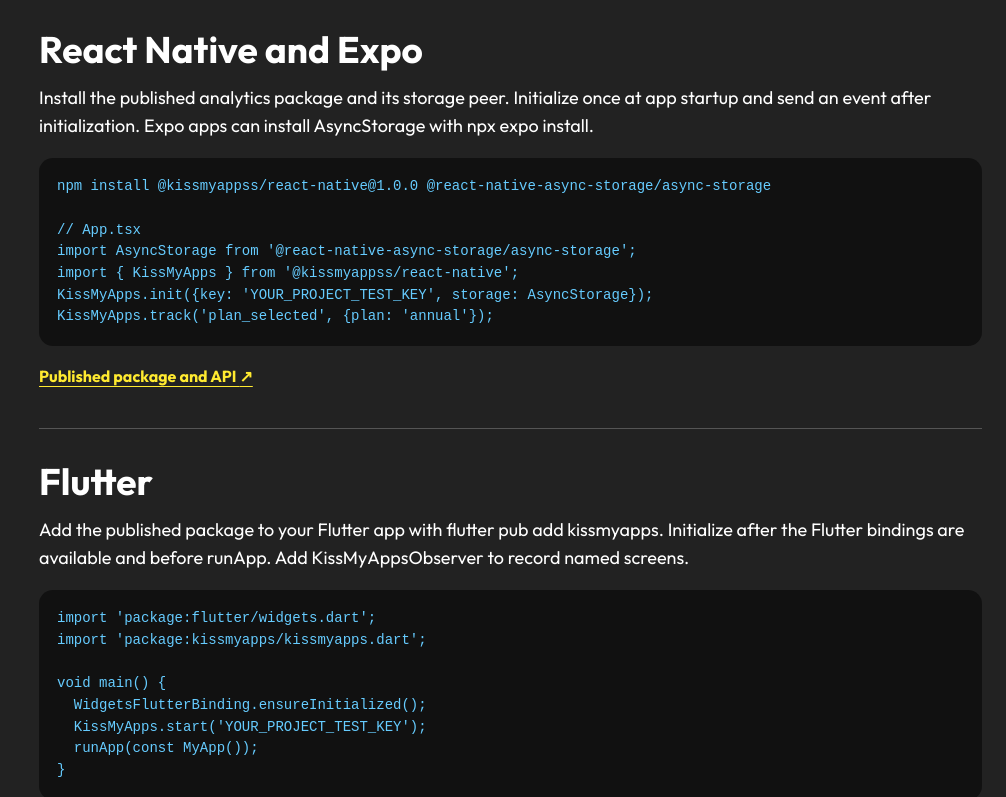
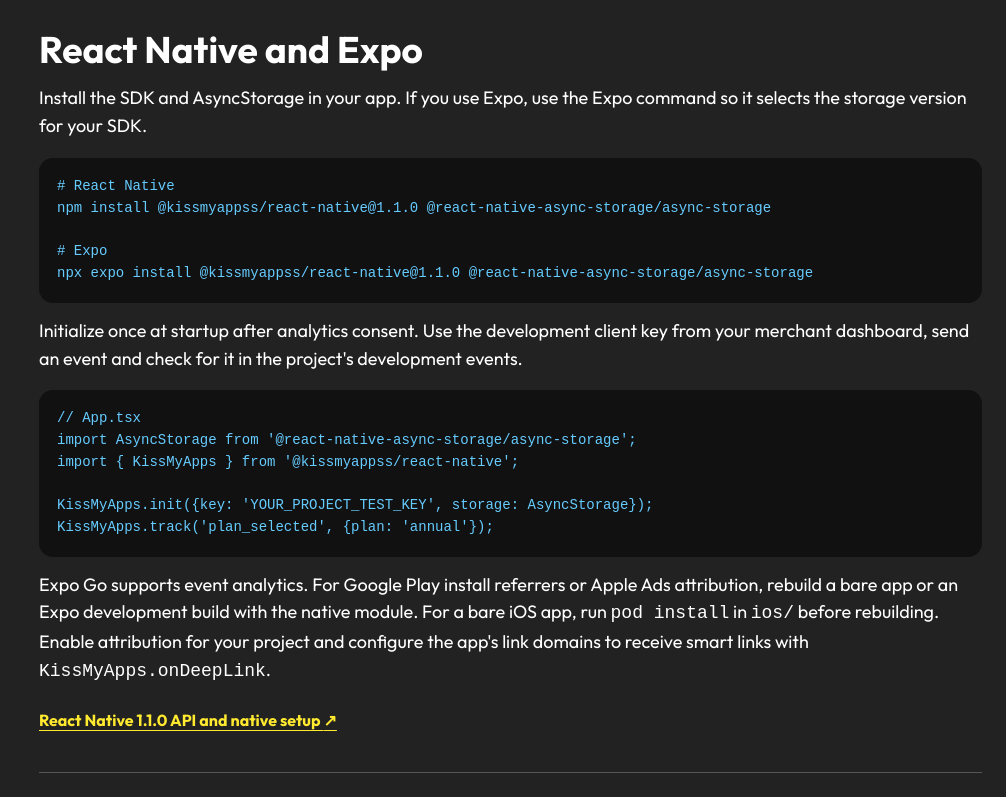
Before and after one commit to onorhime/portfolio, a plain HTML site: page integrations.html in a window 1280 px wide. Shown: the part 1277-2074 px from the top of the page, without its empty margins (274-1280 px from the left). Drawn offline with Linux system fonts and the light colour scheme.

Commit message:
Document the published React Native 1.1.0 integration

```diff
--- a/integrations.html
+++ b/integrations.html
@@ -178,24 +178,37 @@
           <section id="react-native" class="integration-guide">
             <h2>React Native and Expo</h2>
             <p>
-              Install the published analytics package and its storage peer.
-              Initialize once at app startup and send an event after
-              initialization. Expo apps can install AsyncStorage with npx expo
-              install.
+              Install the SDK and AsyncStorage in your app. If you use Expo, use
+              the Expo command so it selects the storage version for your SDK.
             </p>
-            <pre
-              tabindex="0"
-            ><code>npm install @kissmyappss/react-native@1.0.0 @react-native-async-storage/async-storage
+            <pre tabindex="0"><code># React Native
+npm install @kissmyappss/react-native@1.1.0 @react-native-async-storage/async-storage
 
-// App.tsx
-import AsyncStorage from &#x27;@react-native-async-storage/async-storage&#x27;;
-import { KissMyApps } from &#x27;@kissmyappss/react-native&#x27;;
-KissMyApps.init({key: &#x27;YOUR_PROJECT_TEST_KEY&#x27;, storage: AsyncStorage});
-KissMyApps.track(&#x27;plan_selected&#x27;, {plan: &#x27;annual&#x27;});</code></pre>
+# Expo
+npx expo install @kissmyappss/react-native@1.1.0 @react-native-async-storage/async-storage</code></pre>
+            <p>
+              Initialize once at startup after analytics consent. Use the
+              development client key from your merchant dashboard, send an event
+              and check for it in the project's development events.
+            </p>
+            <pre tabindex="0"><code>// App.tsx
+import AsyncStorage from '@react-native-async-storage/async-storage';
+import { KissMyApps } from '@kissmyappss/react-native';
+
+KissMyApps.init({key: 'YOUR_PROJECT_TEST_KEY', storage: AsyncStorage});
+KissMyApps.track('plan_selected', {plan: 'annual'});</code></pre>
+            <p>
+              Expo Go supports event analytics. For Google Play install referrers
+              or Apple Ads attribution, rebuild a bare app or an Expo development
+              build with the native module. For a bare iOS app, run
+              <code>pod install</code> in <code>ios/</code> before rebuilding.
+              Enable attribution for your project and configure the app's link
+              domains to receive smart links with <code>KissMyApps.onDeepLink</code>.
+            </p>
             <a
               class="platform-link"
-              href="https://www.npmjs.com/package/@kissmyappss/react-native"
-              >Published package and API <span aria-hidden="true">↗</span></a
+              href="https://www.npmjs.com/package/@kissmyappss/react-native/v/1.1.0"
+              >React Native 1.1.0 API and native setup <span aria-hidden="true">↗</span></a
             >
           </section>
           <section id="flutter" class="integration-guide">
@@ -317,10 +330,10 @@ com.kissmyapps.KissMyApps.start(this, &quot;YOUR_PROJECT_TEST_KEY&quot;)</code><
               stable app user ID when identifying the signed-in customer.
             </p>
             <p>
-              Flutter, Swift and Android 1.1.0 support install attribution, deep
-              links and revenue events. React Native 1.0.0 supports event
-              analytics. Follow the version-specific package guide for your
-              platform.
+              Flutter, Swift, Android and React Native 1.1.0 support install
+              attribution, deep links and revenue events. In React Native, pass
+              the confirmed store transaction ID to <code>KissMyApps.revenue</code>.
+              For a refund, send a negative amount with the original transaction ID.
             </p>
             <pre
               tabindex="0"
```
